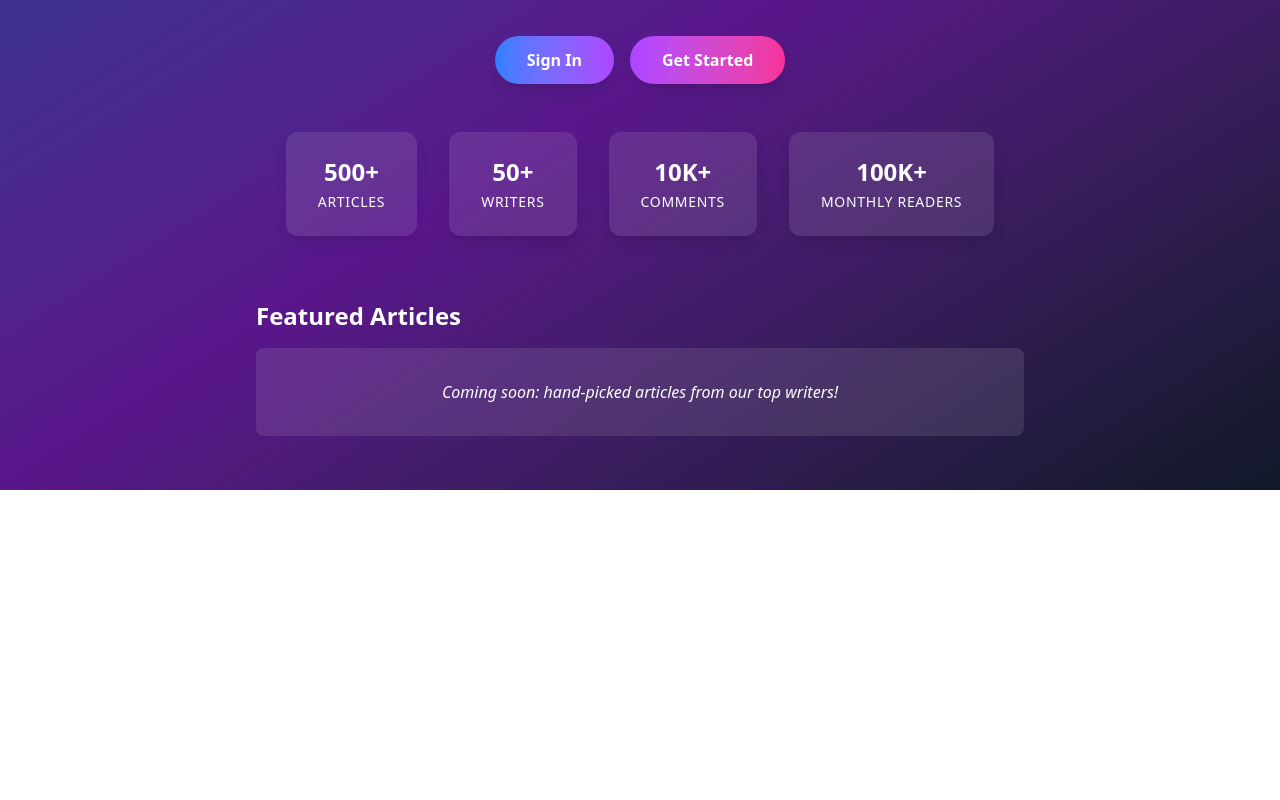
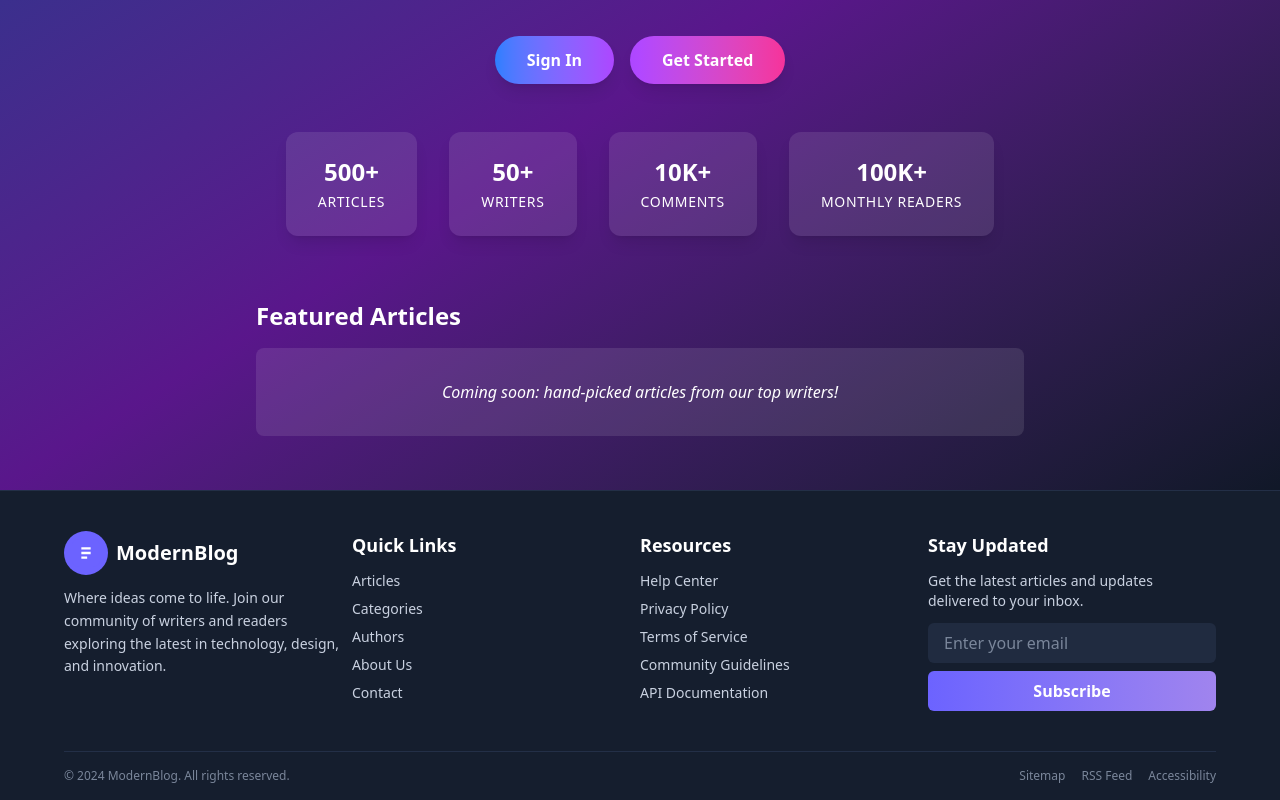
Before and after one commit to JBRIL43/blog-react, a React (Vite) app: page / in a window 1280 px wide. Shown: the part 374-1174 px from the top of the page. Before the commit the page ends 864 px from the top, so only its background shows below. Built offline with nearby package versions, Linux system fonts and the light colour scheme.

Commit message:
adding footer

```diff
--- a/src/App.jsx
+++ b/src/App.jsx
@@ -9,6 +9,7 @@ import NewPost from "./pages/NewPost";
 import ViewPosts from "./pages/ViewPosts";
 import EditPost from "./pages/EditPost";
 import Header from "./components/Header";
+import Footer from "./components/Footer";
 
 const App = () => {
     return (
@@ -24,6 +25,7 @@ const App = () => {
                 <Route path="/new" element={<NewPost />} />
                 <Route path="/edit/:id" element={<EditPost />} />
             </Routes>
+            <Footer />
         </BrowserRouter>
     );
 };
--- /dev/null
+++ b/src/components/Footer.jsx
@@ -0,0 +1,147 @@
+import React from "react";
+
+const Footer = () => {
+  return (
+    <footer className="bg-[#151e2e] text-[#c9d1e0] pt-10 pb-4 px-4 md:px-16 border-t border-[#232f47]">
+      <div className="max-w-7xl mx-auto flex flex-col md:flex-row md:justify-between gap-10 md:gap-0">
+        {/* Brand & Description */}
+        <div className="flex-1 min-w-[220px] mb-8 md:mb-0">
+          <div className="flex items-center gap-2 mb-3">
+            <span className="bg-[#6c63ff] rounded-full p-2">
+              <svg width="28" height="28" fill="none" viewBox="0 0 24 24">
+                <rect width="24" height="24" rx="6" fill="#6c63ff" />
+                <path
+                  d="M8 7h8v2H8V7zm0 4h8v2H8v-2zm0 4h5v2H8v-2z"
+                  fill="#fff"
+                />
+              </svg>
+            </span>
+            <span className="text-xl font-bold text-white">ModernBlog</span>
+          </div>
+          <p className="text-sm leading-relaxed mb-4">
+            Where ideas come to life. Join our community of writers and readers
+            exploring the latest in technology, design, and innovation.
+          </p>
+          <div className="flex gap-4 text-lg mt-2">
+            <a href="#" aria-label="Twitter" className="hover:text-white">
+              <i className="fa-brands fa-twitter"></i>
+            </a>
+            <a href="#" aria-label="Github" className="hover:text-white">
+              <i className="fa-brands fa-github"></i>
+            </a>
+            <a href="#" aria-label="LinkedIn" className="hover:text-white">
+              <i className="fa-brands fa-linkedin"></i>
+            </a>
+            <a href="#" aria-label="Email" className="hover:text-white">
+              <i className="fa-regular fa-envelope"></i>
+            </a>
+          </div>
+        </div>
+
+        {/* Quick Links */}
+        <div className="flex-1 min-w-[150px] mb-8 md:mb-0">
+          <h3 className="text-lg font-semibold text-white mb-3">Quick Links</h3>
+          <ul className="space-y-2 text-sm">
+            <li>
+              <a href="#" className="hover:text-white">
+                Articles
+              </a>
+            </li>
+            <li>
+              <a href="#" className="hover:text-white">
+                Categories
+              </a>
+            </li>
+            <li>
+              <a href="#" className="hover:text-white">
+                Authors
+              </a>
+            </li>
+            <li>
+              <a href="#" className="hover:text-white">
+                About Us
+              </a>
+            </li>
+            <li>
+              <a href="#" className="hover:text-white">
+                Contact
+              </a>
+            </li>
+          </ul>
+        </div>
+
+        {/* Resources */}
+        <div className="flex-1 min-w-[150px] mb-8 md:mb-0">
+          <h3 className="text-lg font-semibold text-white mb-3">Resources</h3>
+          <ul className="space-y-2 text-sm">
+            <li>
+              <a href="#" className="hover:text-white">
+                Help Center
+              </a>
+            </li>
+            <li>
+              <a href="#" className="hover:text-white">
+                Privacy Policy
+              </a>
+            </li>
+            <li>
+              <a href="#" className="hover:text-white">
+                Terms of Service
+              </a>
+            </li>
+            <li>
+              <a href="#" className="hover:text-white">
+                Community Guidelines
+              </a>
+            </li>
+            <li>
+              <a href="#" className="hover:text-white">
+                API Documentation
+              </a>
+            </li>
+          </ul>
+        </div>
+
+        {/* Stay Updated */}
+        <div className="flex-1 min-w-[220px]">
+          <h3 className="text-lg font-semibold text-white mb-3">
+            Stay Updated
+          </h3>
+          <p className="text-sm mb-3">
+            Get the latest articles and updates delivered to your inbox.
+          </p>
+          <form className="flex flex-col gap-2">
+            <input
+              type="email"
+              placeholder="Enter your email"
+              className="rounded-md px-4 py-2 bg-[#202b40] text-white placeholder-[#7a869a] focus:outline-none focus:ring-2 focus:ring-[#6c63ff]"
+            />
+            <button
+              type="submit"
+              className="bg-gradient-to-r from-[#6c63ff] to-[#a084ee] text-white font-semibold py-2 rounded-md hover:opacity-90 transition"
+            >
+              Subscribe
+            </button>
+          </form>
+        </div>
+      </div>
+
+      <div className="max-w-7xl mx-auto mt-10 border-t border-[#232f47] pt-4 flex flex-col md:flex-row md:justify-between items-center text-xs text-[#7a869a] gap-2">
+        <div>© 2024 ModernBlog. All rights reserved.</div>
+        <div className="flex gap-4">
+          <a href="#" className="hover:text-white">
+            Sitemap
+          </a>
+          <a href="#" className="hover:text-white">
+            RSS Feed
+          </a>
+          <a href="#" className="hover:text-white">
+            Accessibility
+          </a>
+        </div>
+      </div>
+    </footer>
+  );
+};
+
+export default Footer;
```
